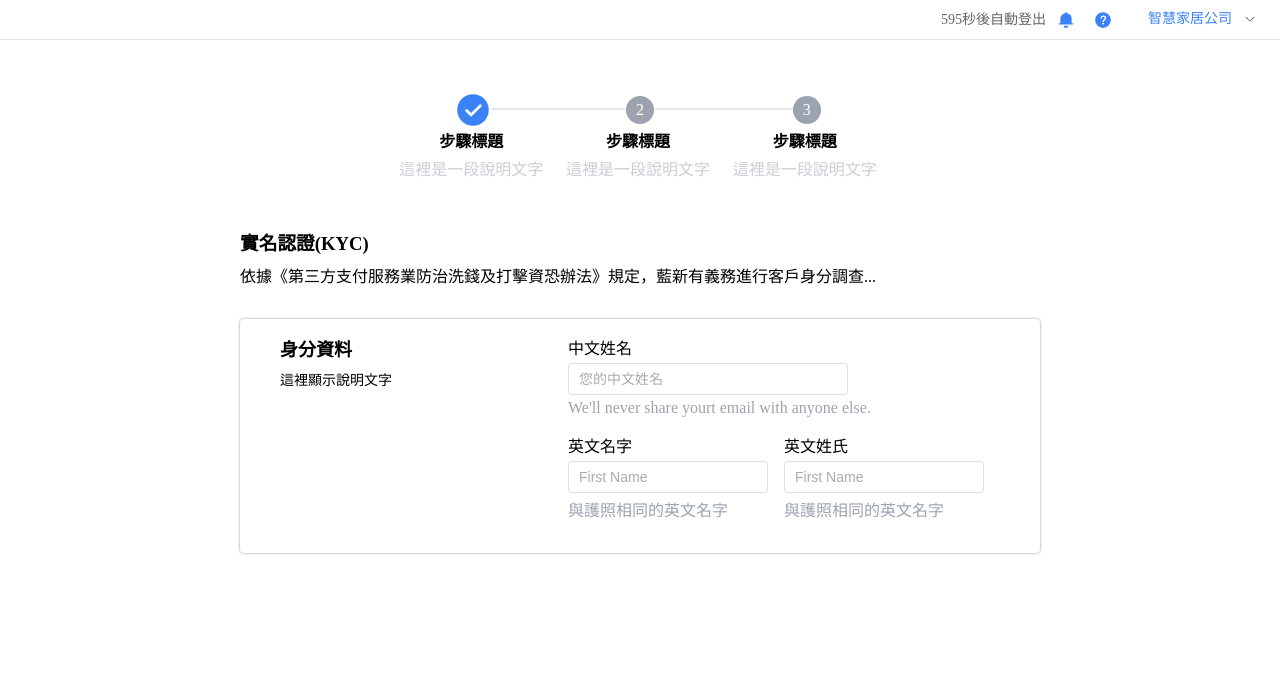
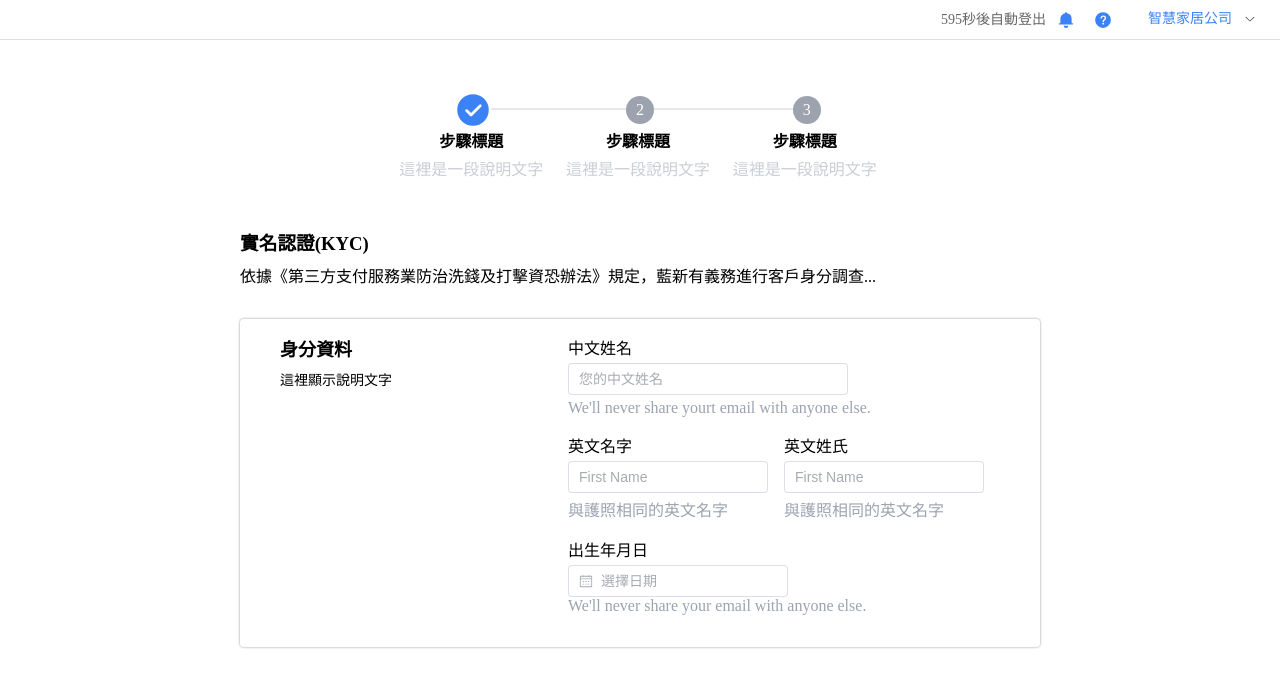
Before and after one commit to Gashapon-Team/site-frontend-vue-element-plus, a Vue app: page /handlers/KYCvarify in a window 1280 px wide. Shown: the top 688 px of the page. Built offline with nearby package versions, Linux system fonts and the light colour scheme.

Commit message:
feature: add date picker input component

```diff
--- /dev/null
+++ b/src/components/input/datepickerInput.vue
@@ -0,0 +1,96 @@
+<template>
+  <div class="custom_input">
+    <div class="mb-1">{{label}}</div>
+      <el-date-picker
+        v-model="value2"
+        type="date"
+        :placeholder="placeholder"
+        :disabled-date="disabledDate"
+        :shortcuts="shortcuts"
+        :size="size"
+      />
+    <div class="tips">{{ tips }}</div>
+  </div>
+</template>
+
+<script setup>
+import {defineProps, ref } from 'vue'
+const props  = defineProps({
+  label: {
+    type: String,
+    default: ''
+  },
+  placeholder: {
+    type: String,
+    default: ''
+  },
+  tips: {
+    type: String,
+    default: ''
+  },
+  classes: {
+    type: String,
+    default: ''
+  }
+})
+
+const size = ref<'default' | 'large' | 'small'>('default')
+
+const value1 = ref('')
+const value2 = ref('')
+
+const shortcuts = [
+  {
+    text: 'Today',
+    value: new Date(),
+  },
+  {
+    text: 'Yesterday',
+    value: () => {
+      const date = new Date()
+      date.setTime(date.getTime() - 3600 * 1000 * 24)
+      return date
+    },
+  },
+  {
+    text: 'A week ago',
+    value: () => {
+      const date = new Date()
+      date.setTime(date.getTime() - 3600 * 1000 * 24 * 7)
+      return date
+    },
+  },
+]
+
+const disabledDate = (time) => {
+  return time.getTime() > Date.now()
+}
+
+</script>
+
+<style scoped>
+.demo-date-picker {
+  display: flex;
+  width: 100%;
+  padding: 0;
+  flex-wrap: wrap;
+}
+
+.demo-date-picker .block {
+  padding: 30px 0;
+  text-align: center;
+  border-right: solid 1px var(--el-border-color);
+  flex: 1;
+}
+
+.demo-date-picker .block:last-child {
+  border-right: none;
+}
+
+.demo-date-picker .demonstration {
+  display: block;
+  color: var(--el-text-color-secondary);
+  font-size: 14px;
+  margin-bottom: 20px;
+}
+</style>
--- a/src/views/handlers/KYCvarify.vue
+++ b/src/views/handlers/KYCvarify.vue
@@ -35,6 +35,13 @@
                     ></DefaultInput>
                 </div>
 
+                <DatePickerInput
+                  :label="'出生年月日'"
+                  :placeholder="'選擇日期'"
+                  :tips="'We\'ll never share your email with anyone else.'"
+                  :classes="'input--sm'">
+                  </DatePickerInput>
+
               </div>
 
             </div>
@@ -46,8 +53,10 @@
 <script setup>
 import Progressbar from '../../components/progressbar/Progressbar.vue';
 import DefaultInput from '../../components/input/defaultInput.vue';
+import DatePickerInput from '../../components/input/datepickerInput.vue';
 import { defineComponent, ref } from 'vue'
 
+defineComponent({ Progressbar, DefaultInput, DatePickerInput })
 
 </script>
 <style lang="scss" scoped>
```
